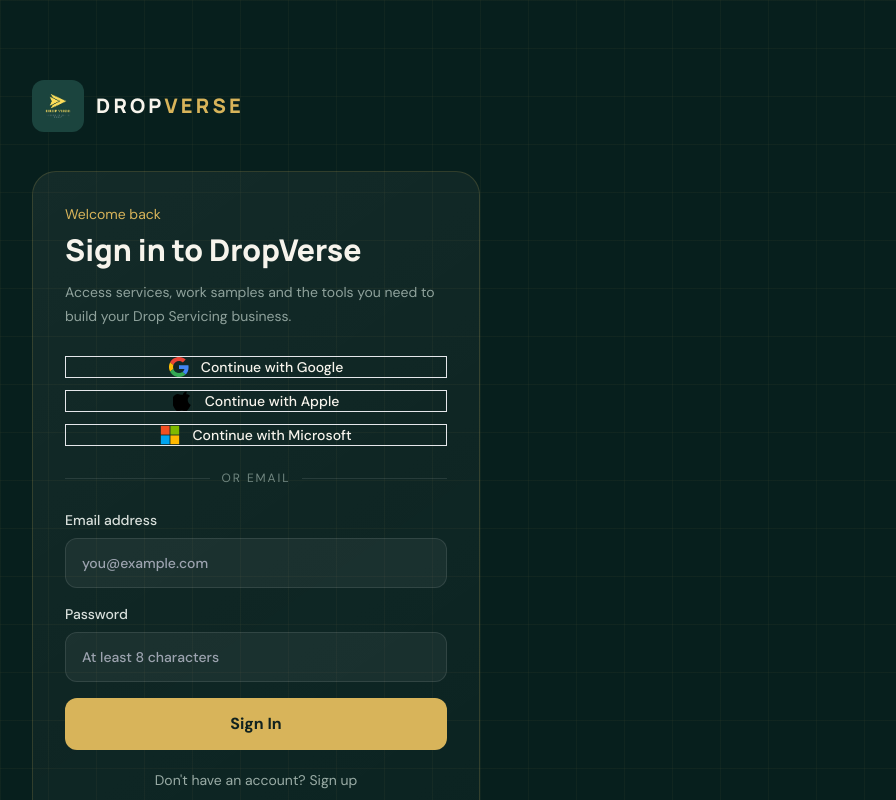
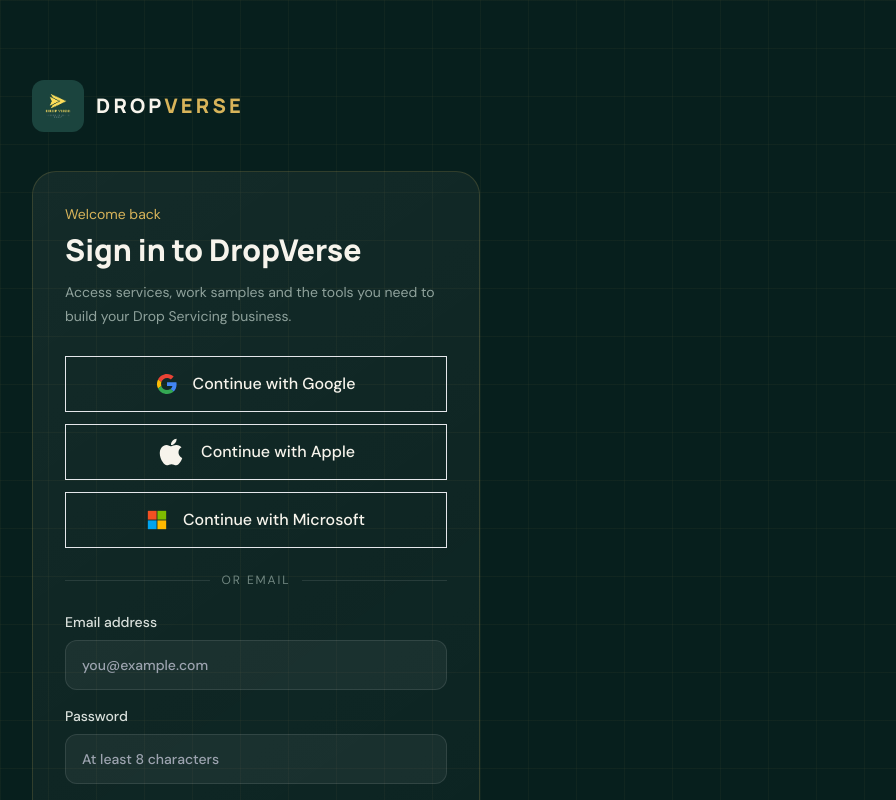
Before and after one commit to dropverseagency/dropverse, a Next.js app: page /login in a window 1280 px wide. Shown: the top 800 px of the page, without its empty margins (384-1280 px from the left). Built offline with nearby package versions, Linux system fonts and the light colour scheme.

Commit message:
feat: enlarge provider buttons and use accurate Apple logo

```diff
--- a/app/login/page.tsx
+++ b/app/login/page.tsx
@@ -94,7 +94,7 @@ export default function LoginPage() {
               loading={providerLoading === 'apple'}
               onClick={() => handleProvider('apple')}
               logo={
-                <svg viewBox="0 0 24 24" className="h-5 w-5" fill="#000000" aria-hidden="true"><path d="M16.365 1.43c0 1.14-.493 2.27-1.177 3.08-.744.9-1.99 1.57-2.987 1.57-.12 0-.23-.02-.3-.03-.01-.18-.04-.56-.04-.95 0-1.15.572-2.27 1.206-2.98.794-.9 2.122-1.59 3.218-1.63.03.13.09.57.09.94zM20.975 17.19c-.603 1.45-.883 2.09-1.65 3.35-1.07 1.76-2.58 3.96-4.45 3.98-1.66.01-2.09-1.09-4.37-1.08-2.28.02-2.74 1.1-4.41 1.1-1.87.01-3.29-2-4.37-3.76-3.01-4.93-3.34-10.74-1.48-13.83 1.33-2.2 3.43-3.5 5.42-3.5 2.03 0 3.31 1.12 4.98 1.12 1.63 0 2.61-1.12 4.93-1.12 1.77 0 3.64.96 4.97 2.62-4.37 2.4-3.66 8.63 1.43 11.12z"/></svg>
+                <svg viewBox="0 0 170 170" className="h-7 w-7" fill="currentColor" aria-hidden="true"><path d="M150.37 130.25c-2.45 5.66-5.35 10.87-8.71 15.66-4.58 6.53-8.33 11.05-11.22 13.56-4.48 4.12-9.28 6.23-14.42 6.35-3.69.08-8.14-1.07-13.32-3.47-5.197-2.39-9.973-3.56-14.34-3.56-4.58 0-9.492 1.17-14.746 3.56-5.262 2.4-9.501 3.66-12.742 3.8-4.929.21-9.842-1.96-14.746-6.52-3.13-2.73-7.045-7.41-11.735-14.04-5.032-7.08-9.169-15.29-12.41-24.65-3.471-10.11-5.211-19.9-5.211-29.378 0-10.857 2.346-20.221 7.045-28.072 3.693-6.3 8.606-11.275 14.746-14.917 6.132-3.641 12.78-5.541 19.973-5.71 3.922-.08 9.06 1.21 15.427 3.86 6.35 2.65 10.408 3.98 12.164 3.98 1.344 0 5.877-1.56 13.57-4.67 7.275-2.94 13.405-4.20 18.405-3.85 13.63.44 23.87 5.33 30.68 14.7-12.19 7.38-18.22 17.71-18.11 30.97.106 10.32 3.86 18.88 11.23 25.65 3.35 3.15 7.08 5.6 11.22 7.37-.9 2.61-1.85 5.11-2.86 7.5zM119.11 7.24c0 8.102-2.96 15.67-8.86 22.67-7.12 8.324-15.73 13.134-25.07 12.383a25.226 25.226 0 0 1-.19-3.07c0-7.78 3.39-16.1 9.42-22.9 3.01-3.44 6.83-6.31 11.45-8.6 4.61-2.26 8.96-3.55 13.06-3.87.12 1.13.19 2.26.19 3.387z"/></svg>
               }
             />
             <ProviderButton
--- a/components/ProviderButton.tsx
+++ b/components/ProviderButton.tsx
@@ -17,10 +17,10 @@ export default function ProviderButton({
       onClick={onClick}
       disabled={loading}
       aria-label={`Continue with ${label}`}
-      className="flex h-11 w-full items-center justify-center gap-3 rounded-md border border-gray-300 bg-white px-4 text-sm font-medium text-gray-700 shadow-sm transition hover:bg-gray-50 active:scale-[0.98] disabled:cursor-not-allowed disabled:opacity-60"
+      className="flex h-14 w-full items-center justify-center gap-4 rounded-md border border-gray-300 bg-white px-5 text-base font-medium text-gray-700 shadow-sm transition hover:bg-gray-50 active:scale-[0.98] disabled:cursor-not-allowed disabled:opacity-60"
     >
       {loading ? (
-        <svg className="h-5 w-5 animate-spin text-gray-500" viewBox="0 0 24 24" fill="none" aria-hidden="true">
+        <svg className="h-6 w-6 animate-spin text-gray-500" viewBox="0 0 24 24" fill="none" aria-hidden="true">
           <circle cx="12" cy="12" r="10" stroke="currentColor" strokeWidth="3" className="opacity-25" />
           <path d="M22 12a10 10 0 0 1-10 10" stroke="currentColor" strokeWidth="3" strokeLinecap="round" />
         </svg>
```
